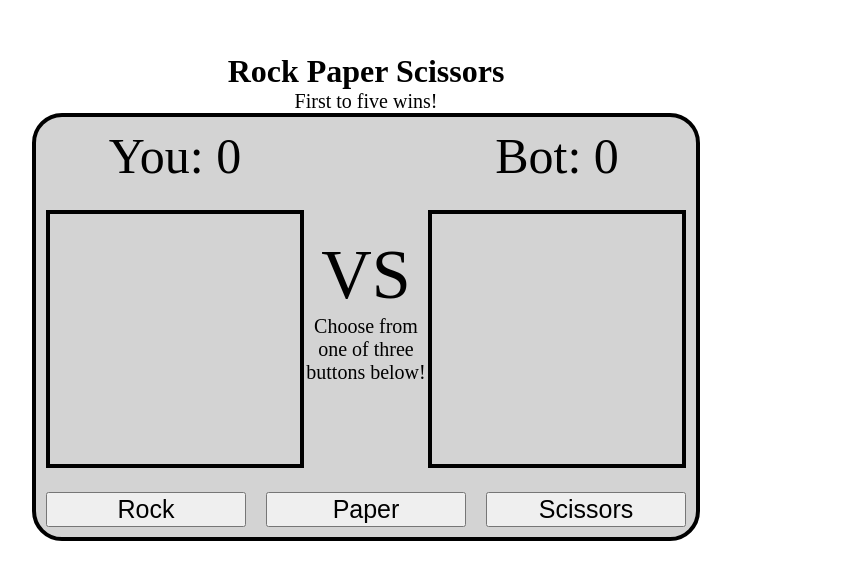
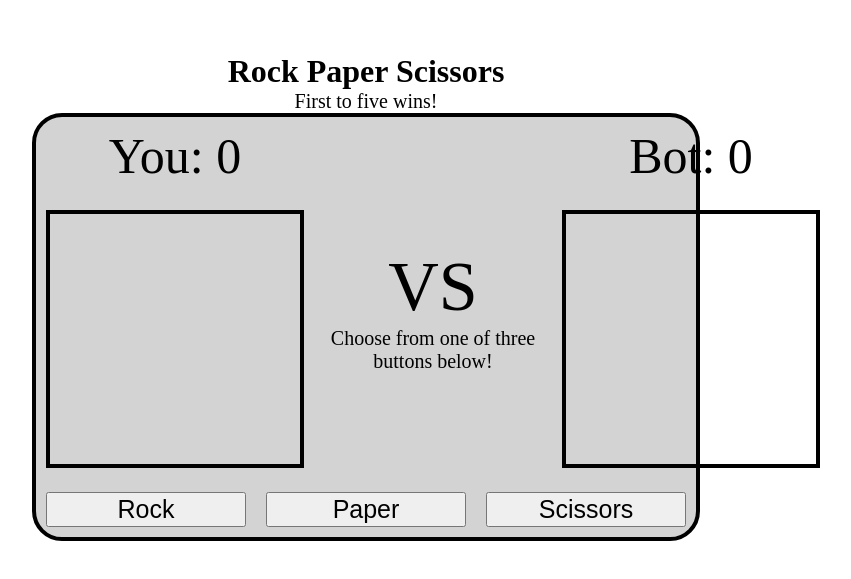
Before and after one commit to cem-u/odin-rock-paper-scissors, a plain HTML site: page index.html in a window 1280 px wide. Shown: the part 103-682 px from the top of the page, without its empty margins (274-1125 px from the left). Drawn offline with Linux system fonts and the light colour scheme.

Commit message:
Set fixed size for result div

```diff
--- a/style.css
+++ b/style.css
@@ -69,6 +69,7 @@ img {
 }
 
 .result {
+    width: 258px;
     font-size: 20px;
     text-align: center;
 }
```
